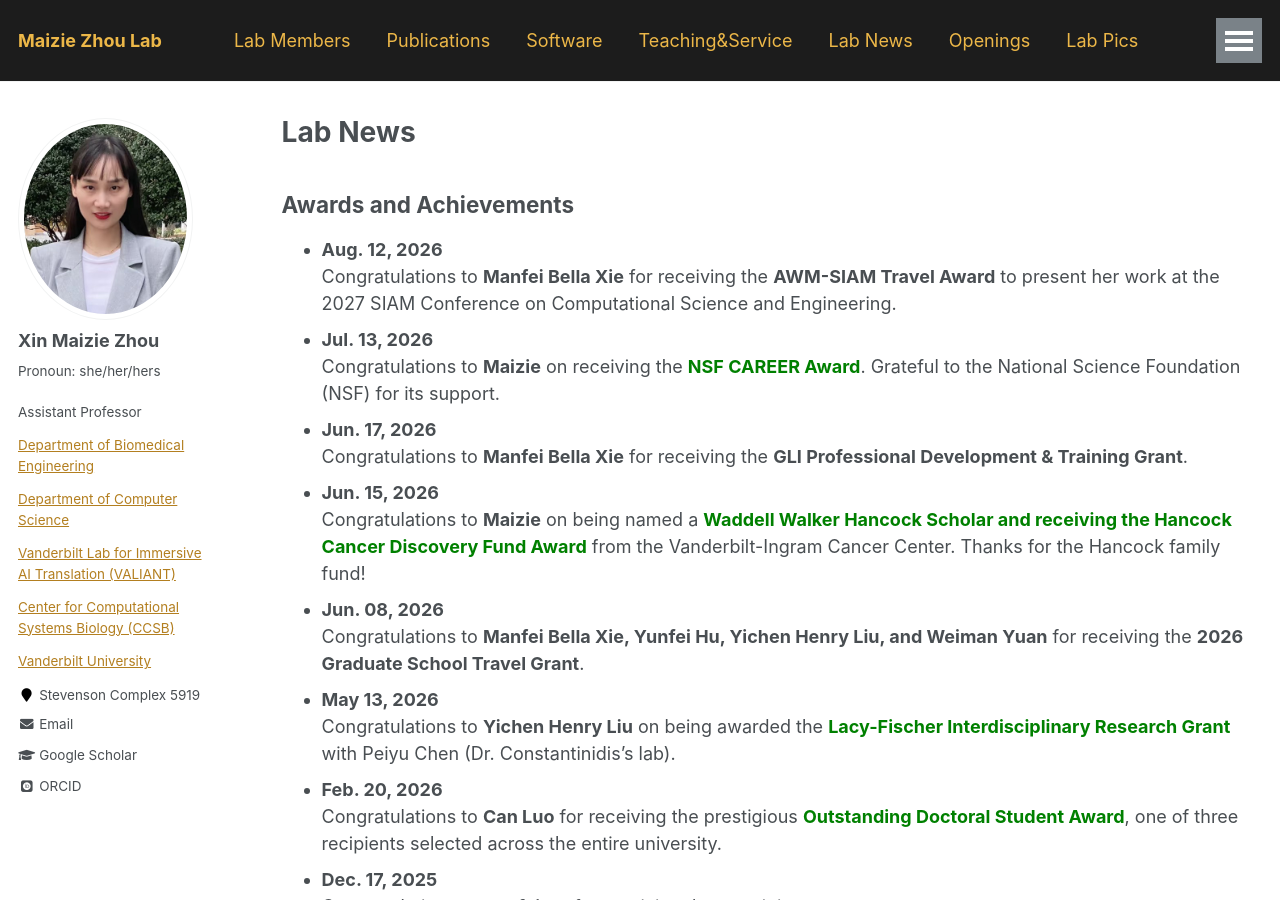
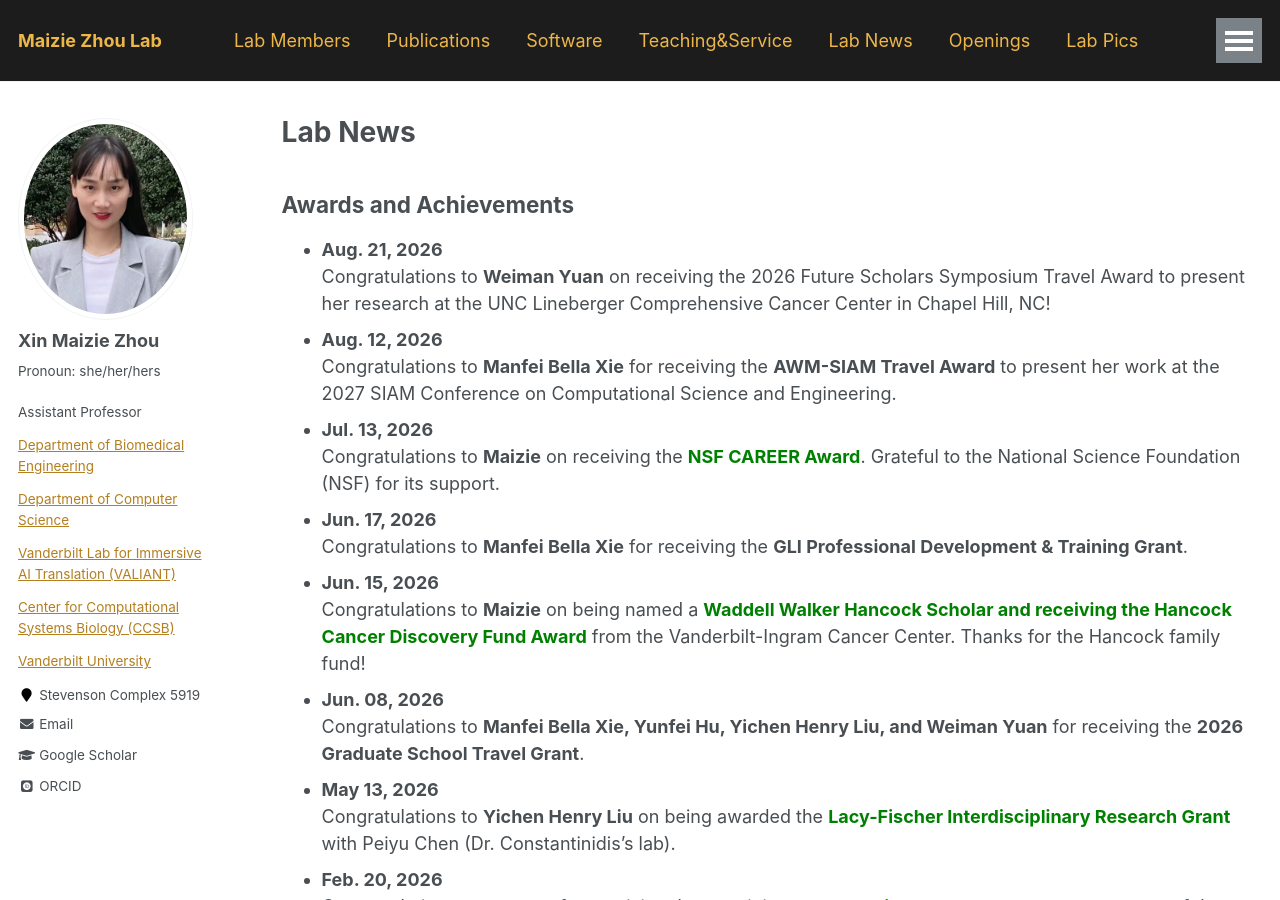
Before and after one commit to maiziezhoulab/Maiziezhoulab.github.io, a Jekyll site: the page built from _pages/LabNews.md, in a window 1280 px wide and 900 px high. Built offline with Jekyll 4.4.1, drawn with Linux system fonts in a browser that asks for light colours; some web fonts are replaced.

Commit message:
Update LabNews.md

```diff
--- a/_pages/LabNews.md
+++ b/_pages/LabNews.md
@@ -6,6 +6,8 @@ author_profile: true
 ---
 
 ## Awards and Achievements
+- **Aug. 21, 2026**
+  Congratulations to **Weiman Yuan** on receiving the 2026 Future Scholars Symposium Travel Award to present her research at the UNC Lineberger Comprehensive Cancer Center in Chapel Hill, NC!
 - **Aug. 12, 2026**
   Congratulations to **Manfei Bella Xie** for receiving the **AWM-SIAM Travel Award** to present her work at the 2027 SIAM Conference on Computational Science and Engineering.
 - **Jul. 13, 2026**
```
